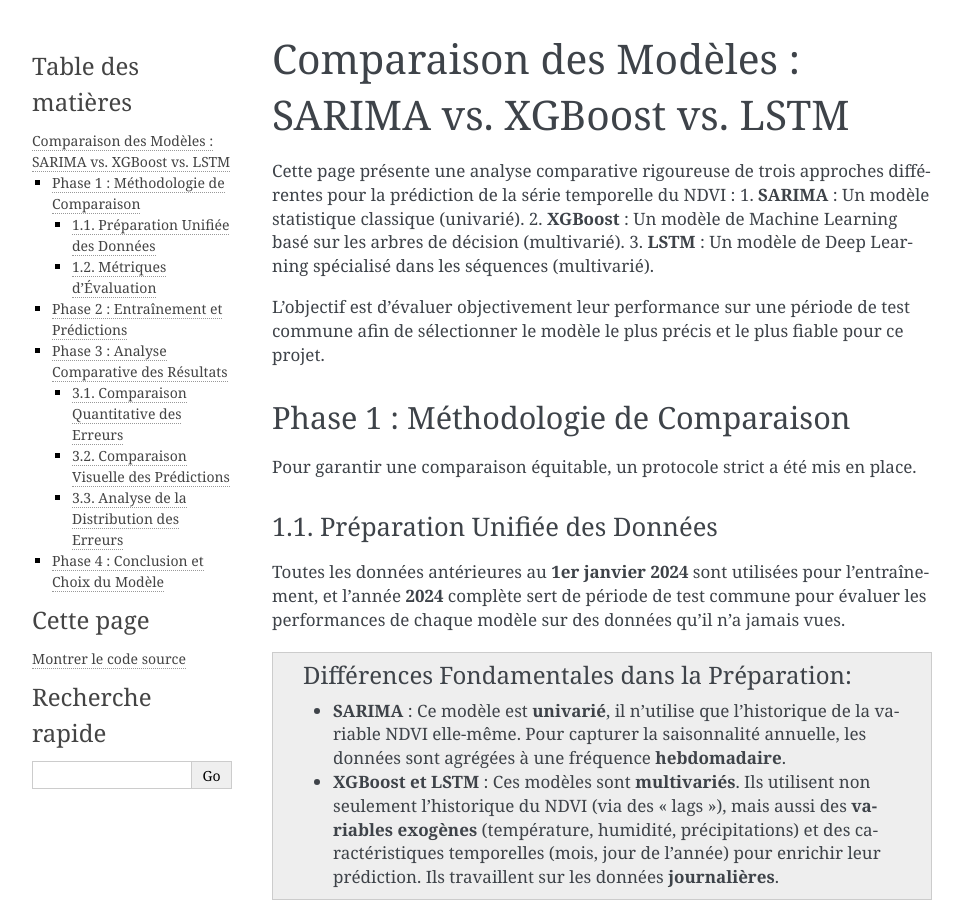
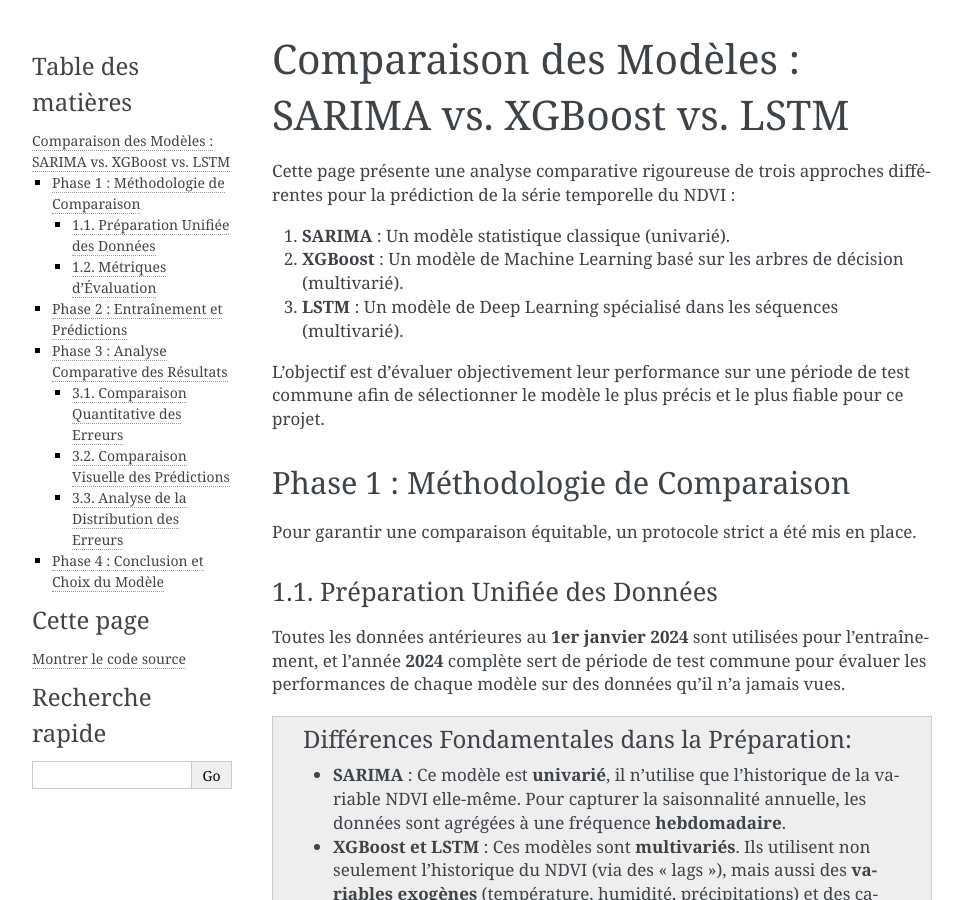
Before and after one commit to saadelkhader/TimeSeriesNDVI, a Sphinx documentation site: the page built from docs/comparaison_models.rst, in a window 1280 px wide and 900 px high. Shown: the whole window, without its empty margins (148-1111 px from the left). Built offline with Sphinx 7.4.7, drawn with Linux system fonts in a browser that asks for light colours; pages that are not in the unit, such as notebooks, are missing from menus.

```diff
--- a/docs/comparaison_models.rst
+++ b/docs/comparaison_models.rst
@@ -3,9 +3,13 @@ Comparaison des Modèles : SARIMA vs. XGBoost vs. LSTM
 ###########################################################
 
 Cette page présente une analyse comparative rigoureuse de trois approches différentes pour la prédiction de la série temporelle du NDVI :
+
 1.  **SARIMA** : Un modèle statistique classique (univarié).
+
 2.  **XGBoost** : Un modèle de Machine Learning basé sur les arbres de décision (multivarié).
+
 3.  **LSTM** : Un modèle de Deep Learning spécialisé dans les séquences (multivarié).
+
 
 L'objectif est d'évaluer objectivement leur performance sur une période de test commune afin de sélectionner le modèle le plus précis et le plus fiable pour ce projet.
 
@@ -119,8 +123,8 @@ Les métriques RMSE et MAE sont calculées pour chaque modèle sur la période d
         - 0.027777
         - 0.020787
       * - XGBoost
-        - **0.028302**
-        - *0.0204408**
+        - 0.028302
+        - 0.0204408
       * - LSTM
         - 0.031210
         - 0.024639
```
